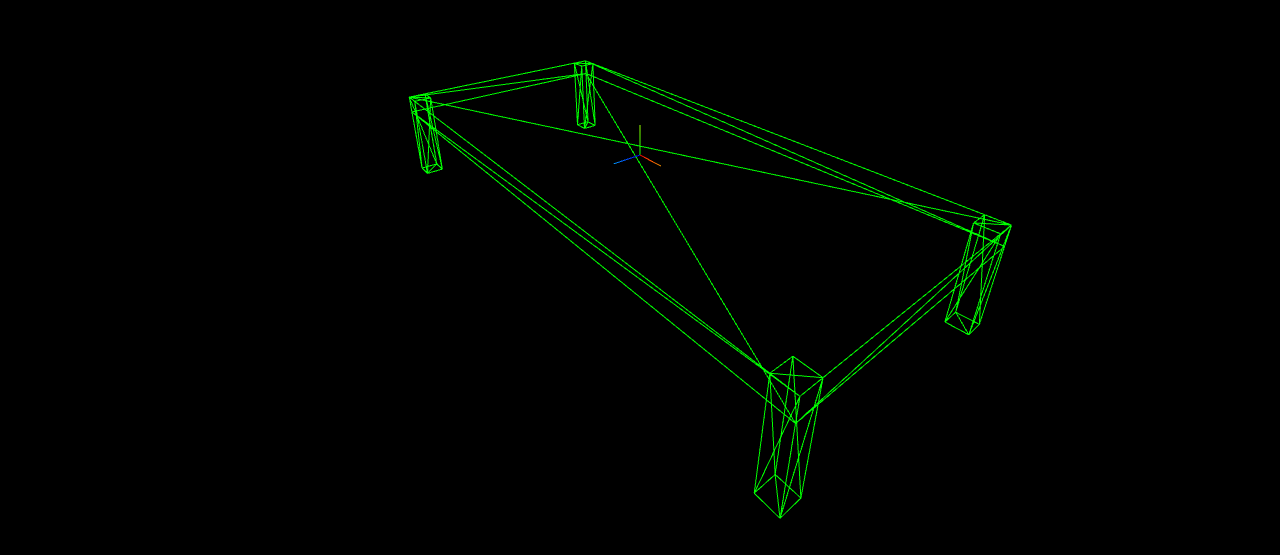
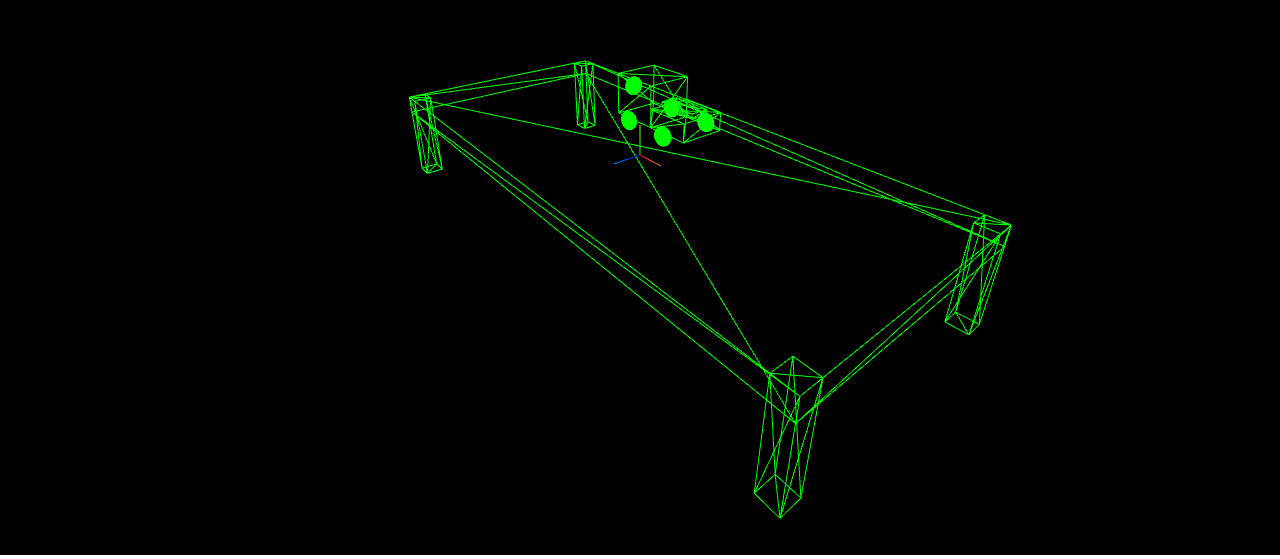
Before and after one commit to pedrodaniel10/CG, a plain HTML site: page index.html in a window 1280 px wide. Shown: the part 245-804 px from the top of the page. Drawn offline with Linux system fonts and the light colour scheme; animation ran at ten frames a second.

Commit message:
um caro carro

```diff
--- a/index.html
+++ b/index.html
@@ -13,6 +13,7 @@
     <script src="js/three.js"></script>
     <script src="js/main.js"></script>
     <script src="js/mesa.js"></script>
+    <script src="js/car.js"></script>
   </head>
     <body>
       <script>
--- /dev/null
+++ b/js/car.js
@@ -0,0 +1,52 @@
+function addWheel(obj, x, y, z, r) {
+  'use strict';
+  geometry = new THREE.TorusGeometry(1, 1, 16, 32);
+  mesh = new THREE.Mesh(geometry, material);
+  mesh.position.set(x, y, z);
+  mesh.rotation.y = r * Math.PI / 2;
+  obj.add(mesh);
+}
+
+function addCarBack(obj, x, y, z) {
+  'use strict';
+  geometry = new THREE.CubeGeometry(11, 9, 10);
+  mesh = new THREE.Mesh(geometry, material);
+  mesh.position.set(x, y, z);
+  obj.add(mesh);
+}
+
+function addCarFront(obj, x, y, z) {
+  'use strict';
+  geometry = new THREE.CubeGeometry(10, 4, 10);
+  mesh = new THREE.Mesh(geometry, material);
+  mesh.position.set(x, y, z);
+  obj.add(mesh);
+}
+
+function addCarTop(obj, x, y, z) {
+  'use strict';
+  geometry = new THREE.CubeGeometry(9, 1, 4);
+  mesh = new THREE.Mesh(geometry, material);
+  mesh.position.set(x, y, z);
+  obj.add(mesh);
+}
+
+function createCar(x, y, z) {
+  'use strict';
+  var car = new THREE.Object3D();
+  material = new THREE.MeshBasicMaterial({ color: 0x00ff00, wireframe: true });
+
+  addCarBack(car, 5.5, 4.5, 5);
+  addCarFront(car, 16, 2, 5);
+  addCarTop(car, 15.5, 4.5, 5);
+  addWheel(car, 5, 0, -1, 0);
+  addWheel(car, 5, 0, 11, 0);
+  addWheel(car, 16, 0, -1, 0);
+  addWheel(car, 16, 0, 11, 0);
+  addWheel(car, -1, 5, 5, 1);
+
+  scene.add(car);
+  car.position.x = x;
+  car.position.y = y;
+  car.position.z = z;
+}
--- a/js/main.js
+++ b/js/main.js
@@ -37,6 +37,7 @@ function createScene() {
 
   scene.add(new THREE.AxisHelper(10));
   createTable(0, 0, 0);
+  createCar(30, 30, 20);
 }
 
 function onResize() {
```
